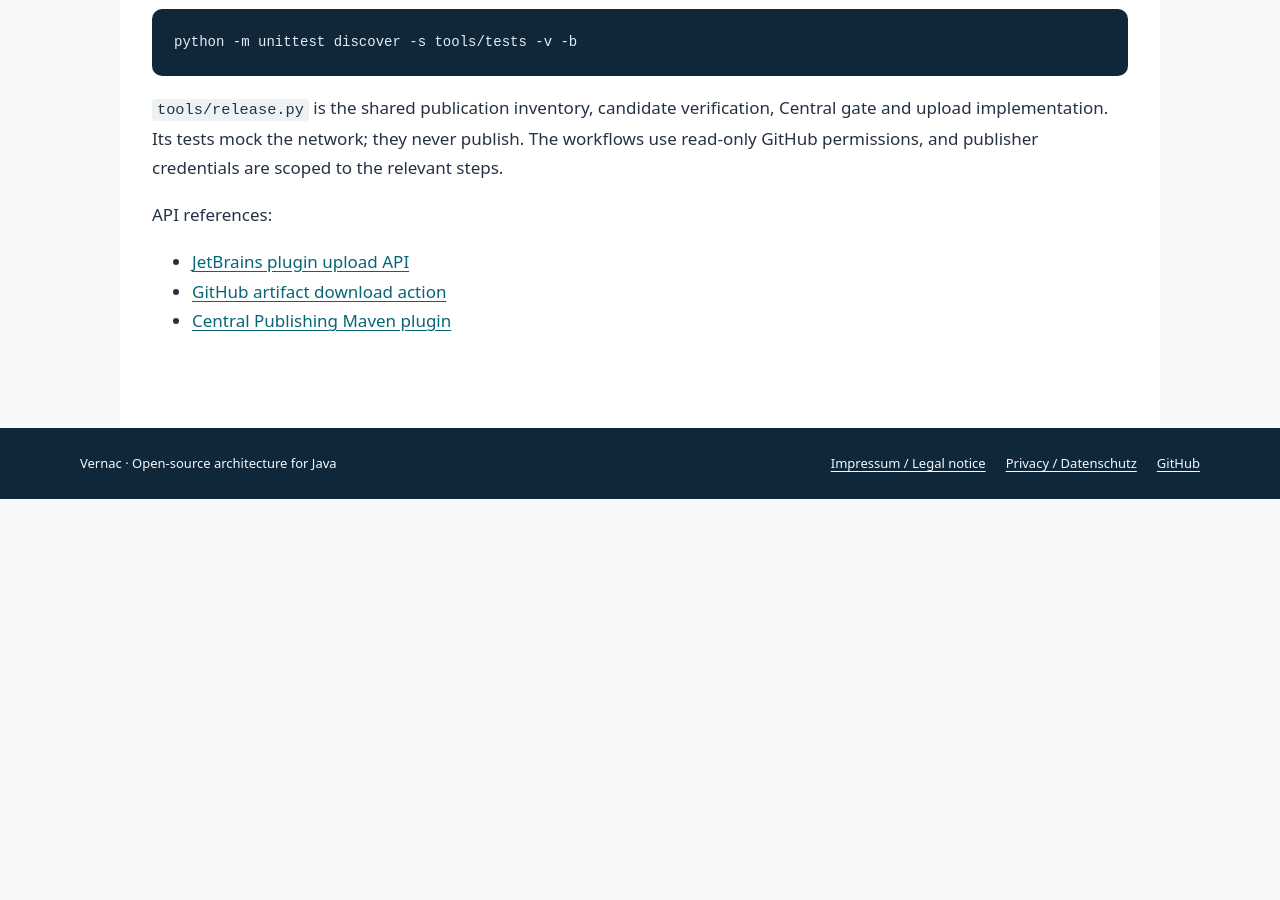
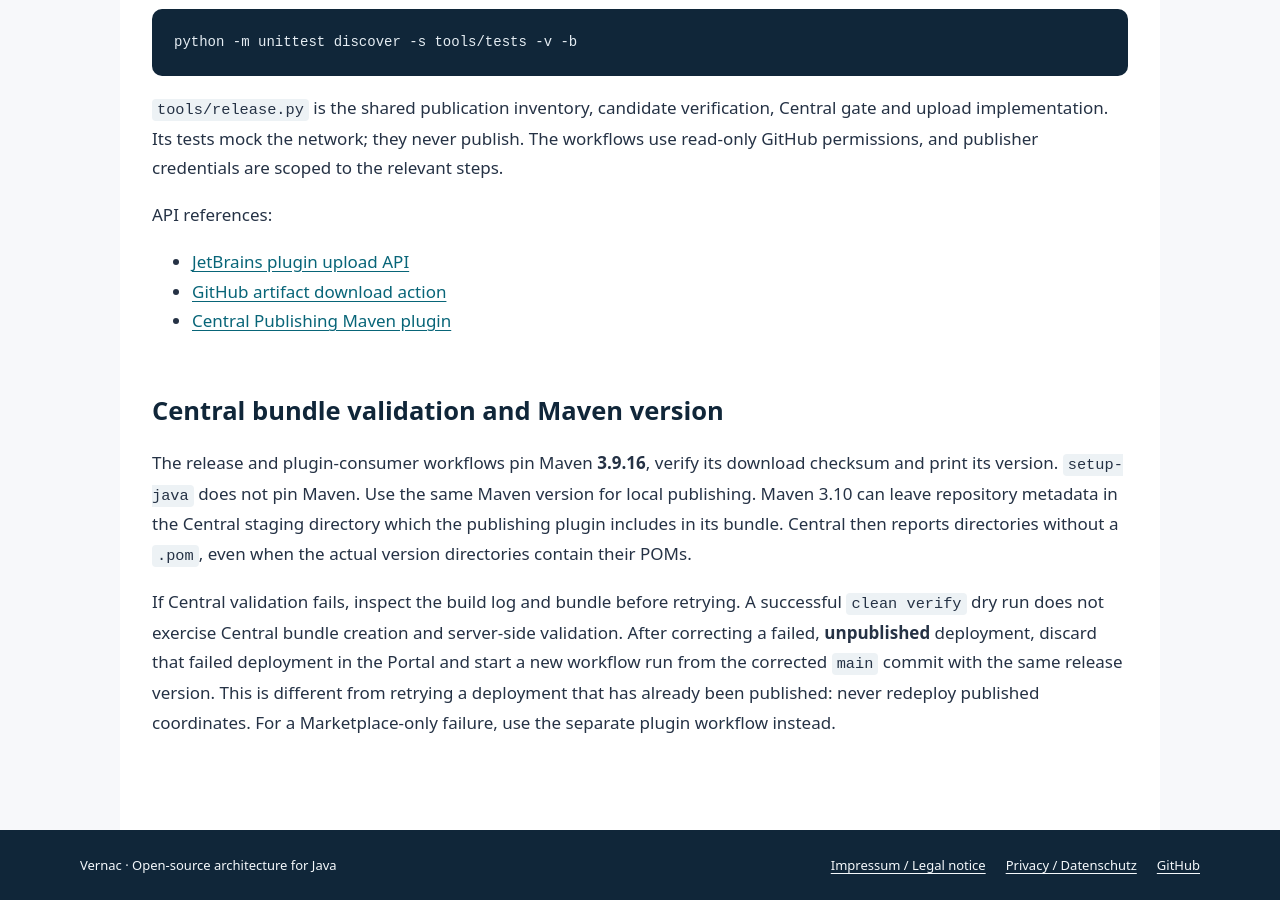
Before and after one commit to DannyReinhold/vernac, a Jekyll site: the page built from docs/maintainers/releasing.md, in a window 1280 px wide and 900 px high, scrolled down 15571 px. Built offline with Jekyll 4.4.1, drawn with Linux system fonts in a browser that asks for light colours; our own code applies the rules of GitHub Pages for plain Markdown files; before the commit the page ends 16070 px from its top, so only the background shows below that.

Commit message:
fixed maven central publishing issue

```diff
--- a/docs/maintainers/releasing.md
+++ b/docs/maintainers/releasing.md
@@ -659,3 +659,21 @@ API references:
 - [JetBrains plugin upload API](https://plugins.jetbrains.com/docs/marketplace/plugin-upload.html)
 - [GitHub artifact download action](https://github.com/actions/download-artifact)
 - [Central Publishing Maven plugin](https://central.sonatype.org/publish/publish-portal-maven/)
+
+## Central bundle validation and Maven version
+
+The release and plugin-consumer workflows pin Maven **3.9.16**, verify its
+download checksum and print its version. `setup-java` does not pin Maven.
+Use the same Maven version for local publishing. Maven 3.10 can leave repository
+metadata in the Central staging directory which the publishing plugin includes
+in its bundle. Central then reports directories without a `.pom`, even when
+the actual version directories contain their POMs.
+
+If Central validation fails, inspect the build log and bundle before retrying.
+A successful `clean verify` dry run does not exercise Central bundle creation
+and server-side validation. After correcting a failed, **unpublished** deployment,
+discard that failed deployment in the Portal and start a new workflow run from
+the corrected `main` commit with the same release version. This is different
+from retrying a deployment that has already been published: never redeploy
+published coordinates. For a Marketplace-only failure, use the separate plugin
+workflow instead.
```
Also changed, not shown: .github/workflows/publish-plugin.yml, .github/workflows/release.yml, README.md.
